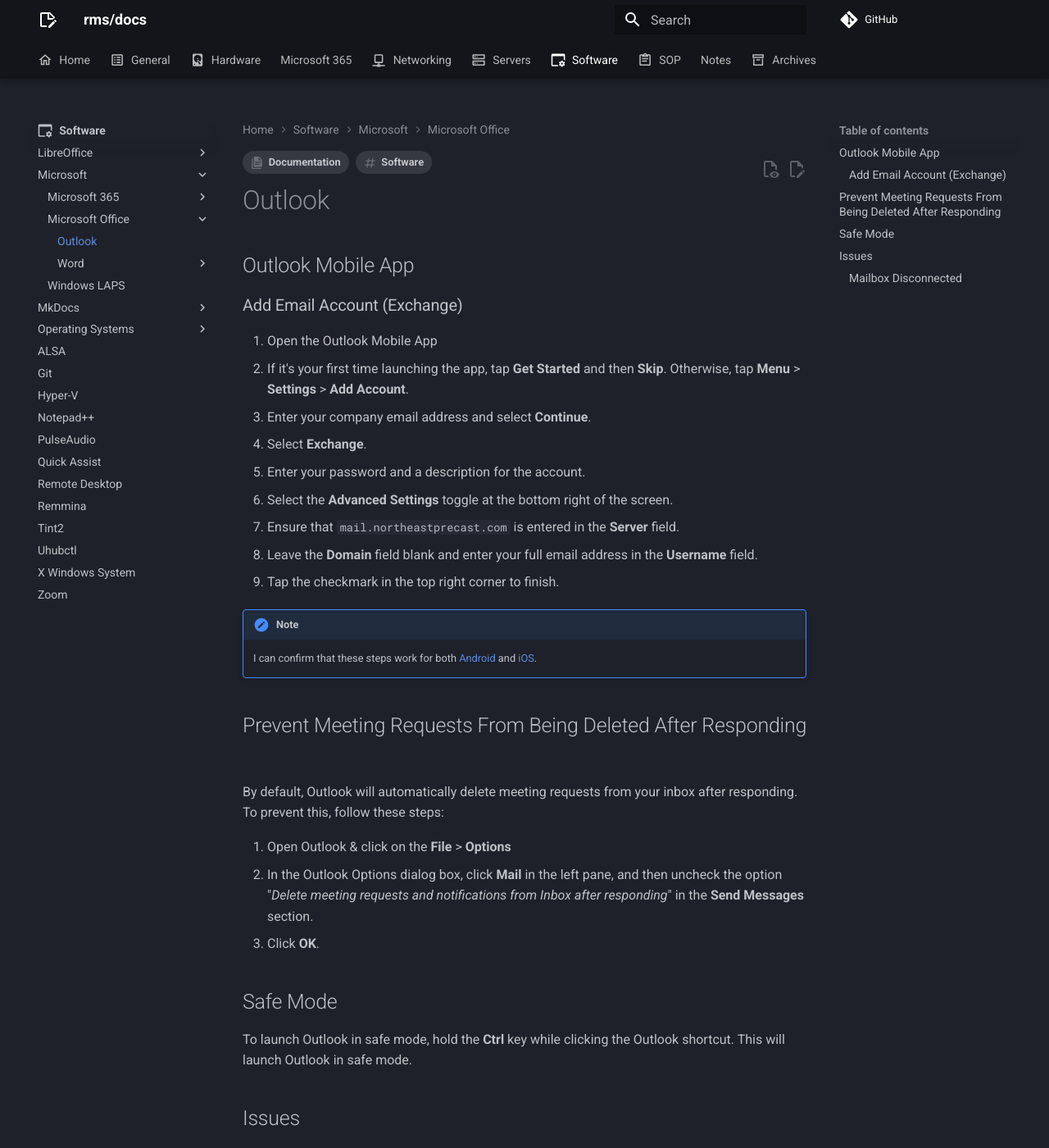
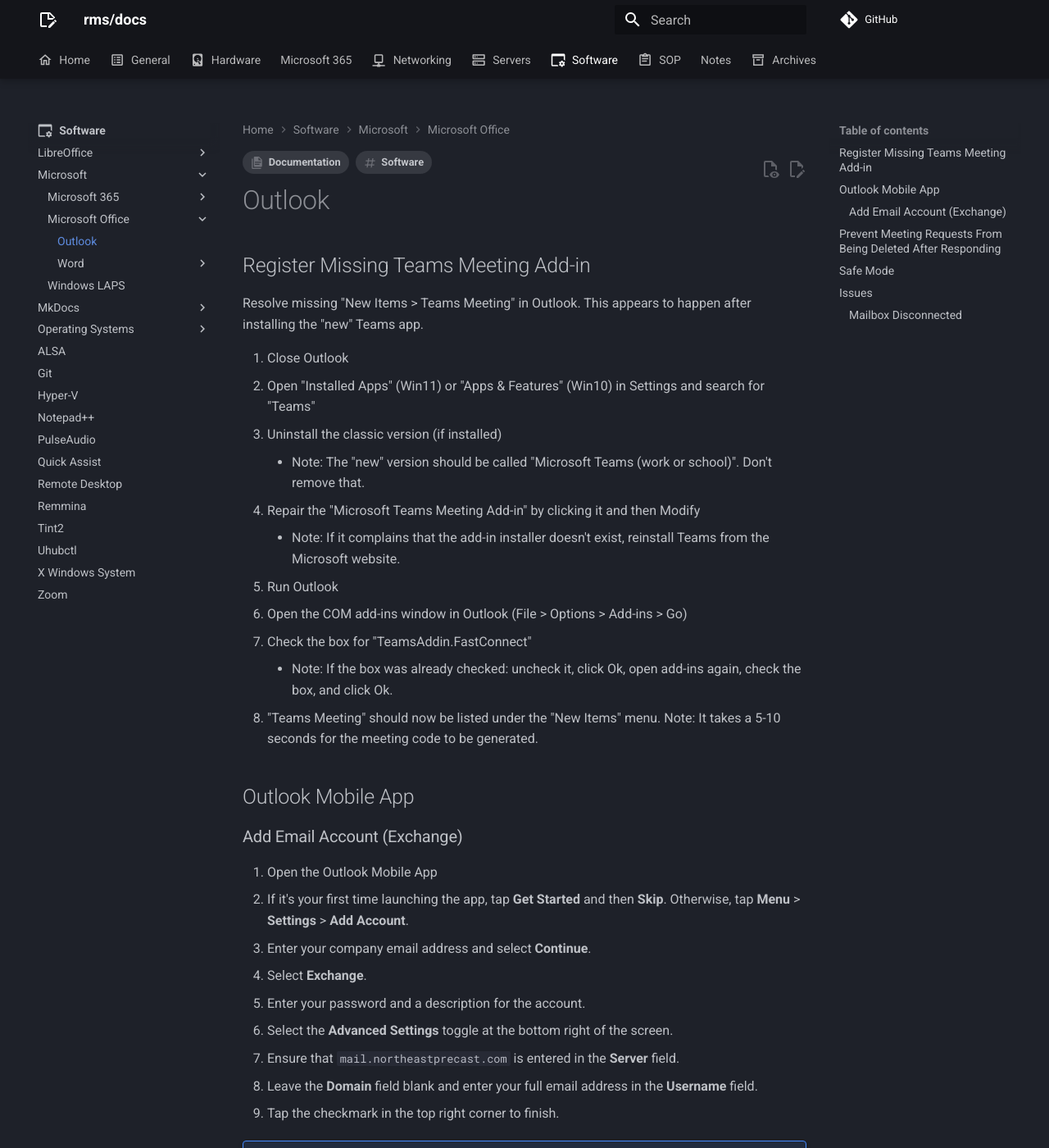
Before and after one commit to rmscode/binary-garden, an MkDocs documentation site: the page built from docs/software/microsoft-office/outlook/outlook.md, in a window 1280 px wide and 1400 px high. Shown: the whole window at 82% size. Built offline with MkDocs 1.6.1 and Material for MkDocs 9.7.7, drawn with Linux system fonts in a browser that asks for light colours; comment, search, counter and statistics services are not loaded.

Commit message:
fix(outlook#register-missing-teams-add-in): add misplaced content
This content was originally in ms-teams.md. While related, the primary tasks occur in Outlook, and the fix is intended for that application. The removal of the content from ms-teams.md is included in the previous commit (de6ee9e5).

```diff
--- a/docs/software/microsoft-office/outlook/outlook.md
+++ b/docs/software/microsoft-office/outlook/outlook.md
@@ -1,4 +1,21 @@
 # Outlook
+
+## Register Missing Teams Meeting Add-in
+
+Resolve missing "New Items > Teams Meeting" in Outlook. This appears to happen after installing the "new" Teams app.
+
+1. Close Outlook
+2. Open "Installed Apps" (Win11) or "Apps & Features" (Win10) in Settings and search for "Teams"
+3. Uninstall the classic version (if installed)
+      - Note: The "new" version should be called "Microsoft Teams (work or school)". Don't remove that.
+4. Repair the "Microsoft Teams Meeting Add-in" by clicking it and then Modify
+      - Note: If it complains that the add-in installer doesn't exist, reinstall Teams from the Microsoft website.
+5. Run Outlook
+6. Open the COM add-ins window in Outlook (File > Options > Add-ins > Go)
+7. Check the box for "TeamsAddin.FastConnect"
+      - Note: If the box was already checked: uncheck it, click Ok, open add-ins again, check the box, and click Ok.
+8. "Teams Meeting" should now be listed under the "New Items" menu.
+Note: It takes a 5-10 seconds for the meeting code to be generated.
 
 ## Outlook Mobile App
 
```
